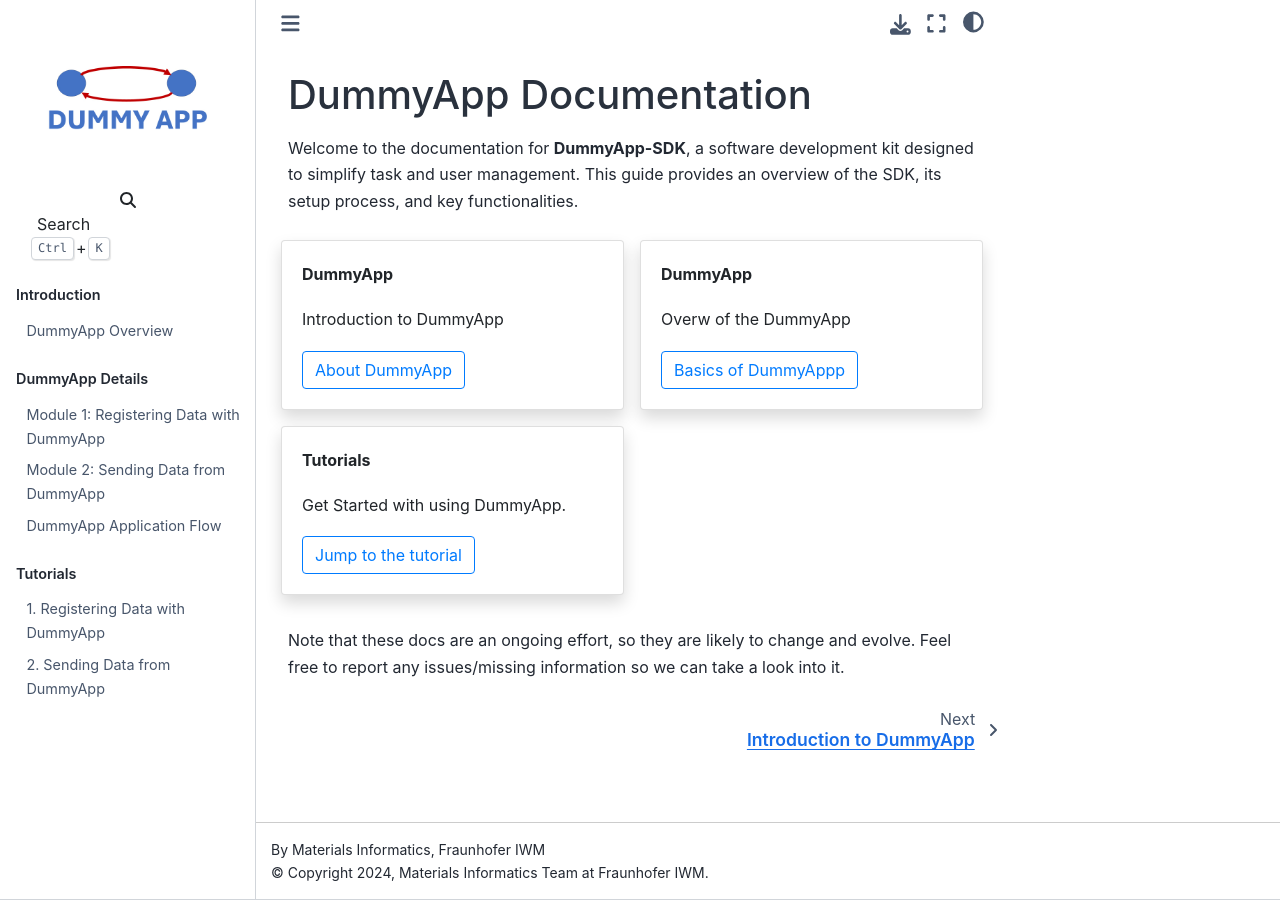
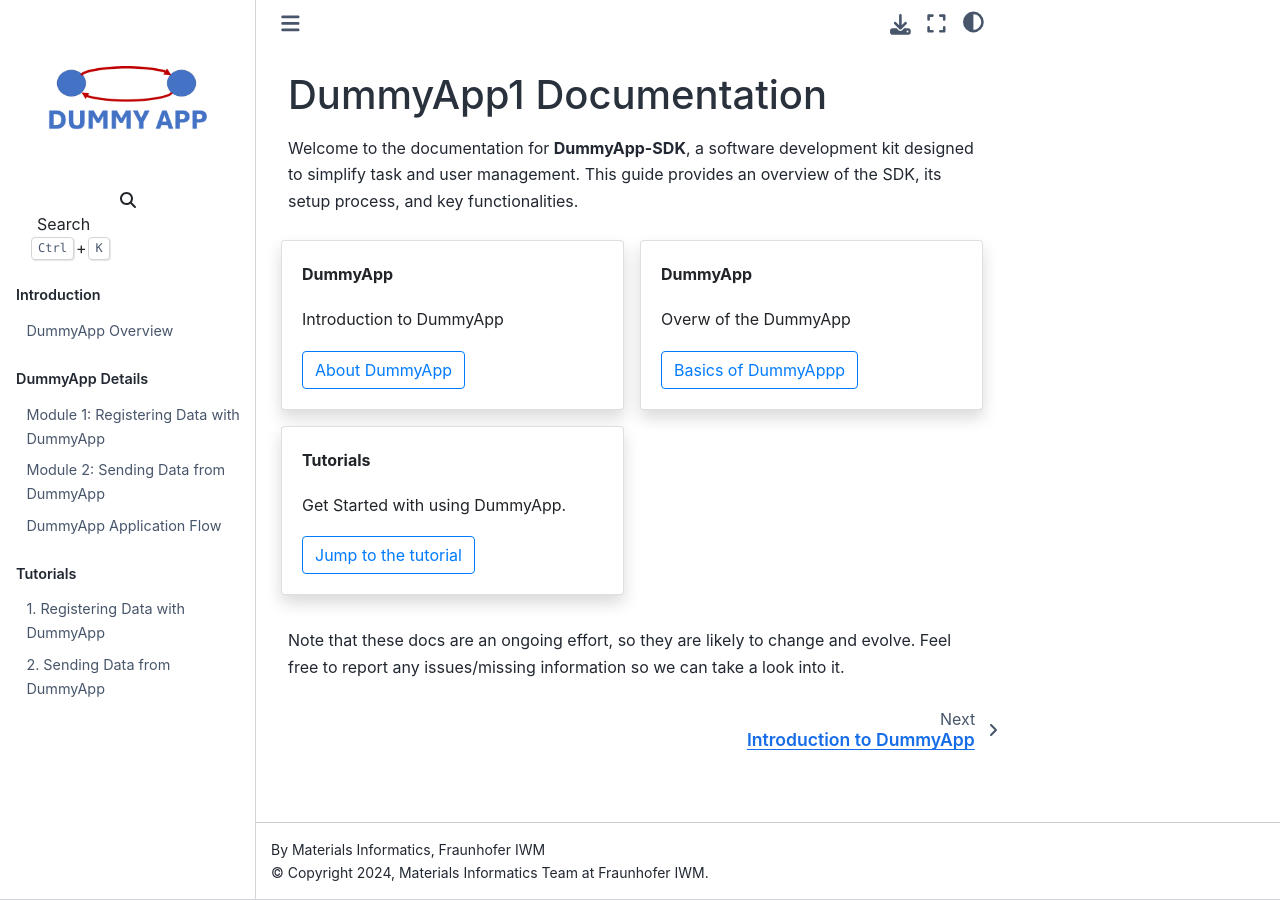
Before and after one commit to PBMISRA95/doctemp, a Sphinx documentation site: the page built from docs/index.md, in a window 1280 px wide. Built offline with Sphinx 7.4.7 and the Sphinx Book theme 1.1.4, drawn with Linux system fonts in a browser that asks for light colours.

```diff
--- a/docs/index.md
+++ b/docs/index.md
@@ -1,4 +1,4 @@
-# DummyApp Documentation
+# DummyApp1 Documentation
 
 
 Welcome to the documentation for **DummyApp-SDK**, a software development kit designed to simplify task and user management.
```
Also changed, not shown: 2 other files.
